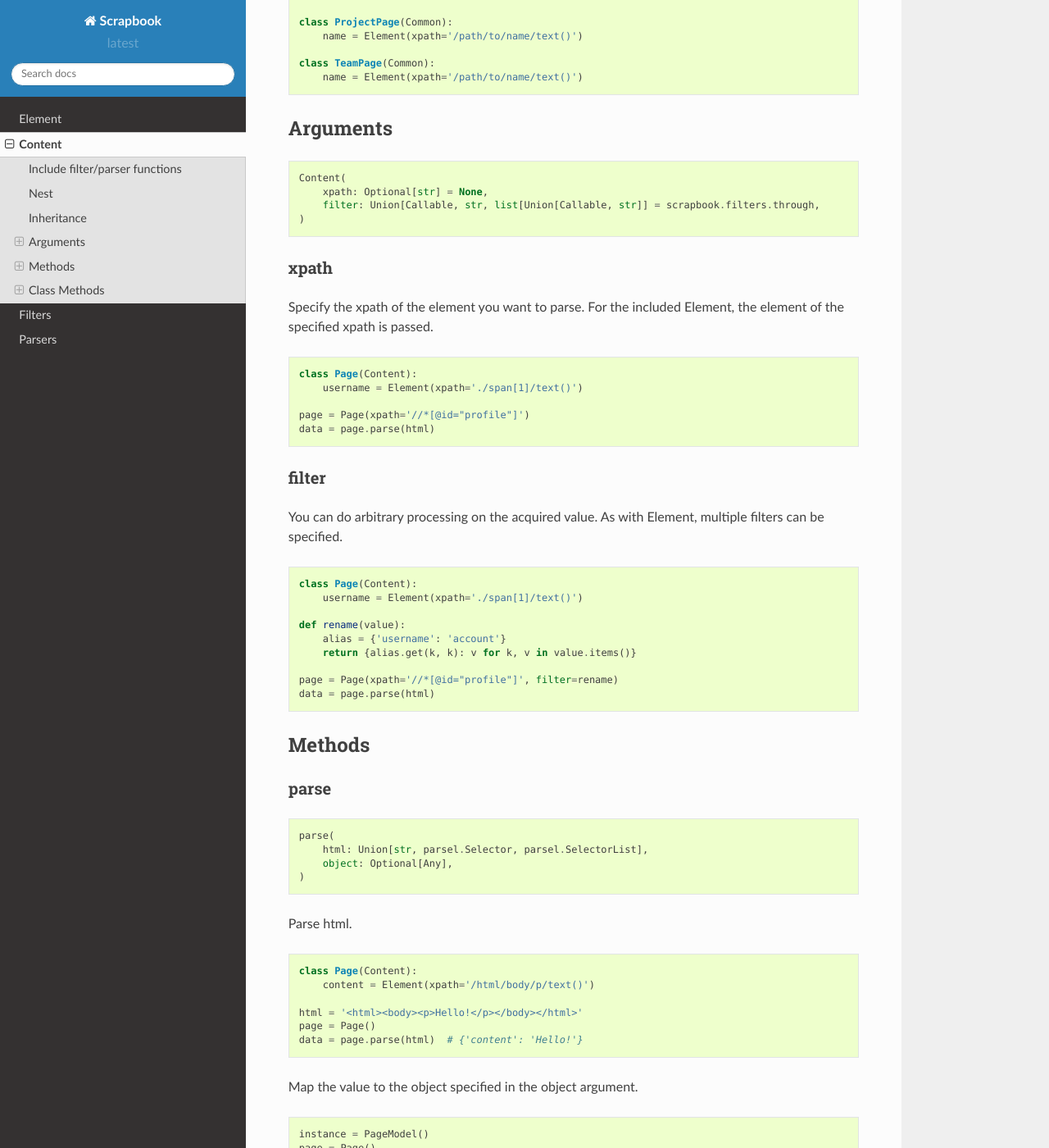
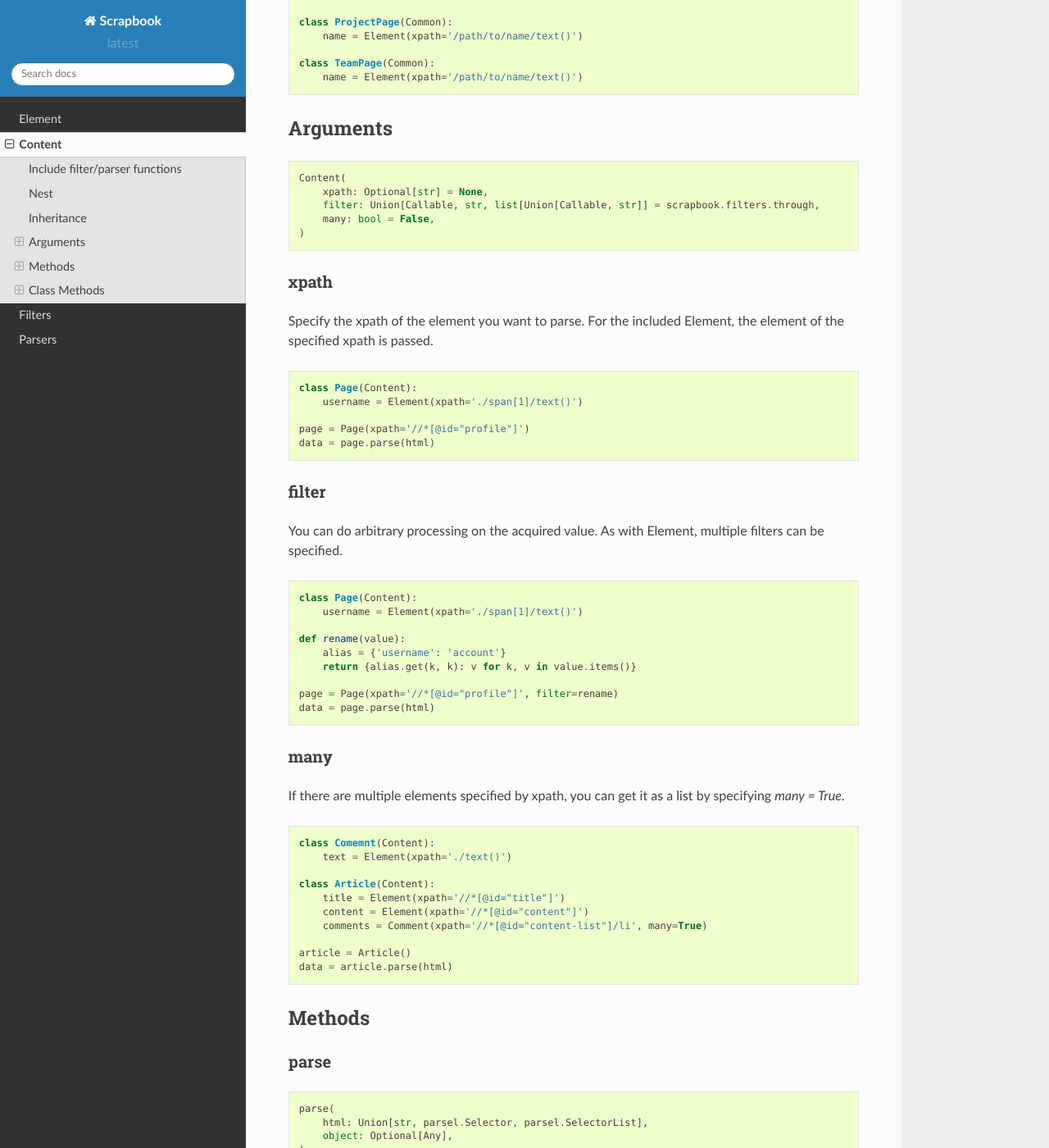
Before and after one commit to odoku/Scrapbook, a Sphinx documentation site: the page built from docs/source/content.rst, in a window 1280 px wide and 1400 px high, scrolled down 1336 px. Shown: the whole window at 82% size. Built offline with Sphinx 7.4.7 and the Read the Docs theme 2.0.0, drawn with Linux system fonts in a browser that asks for light colours.

Commit message:
Update document.

```diff
--- a/docs/source/content.rst
+++ b/docs/source/content.rst
@@ -88,6 +88,7 @@ Arguments
     Content(
         xpath: Optional[str] = None,
         filter: Union[Callable, str, list[Union[Callable, str]] = scrapbook.filters.through,
+        many: bool = False,
     )
 
 xpath
@@ -121,6 +122,24 @@ As with Element, multiple filters can be specified.
 
     page = Page(xpath='//*[@id="profile"]', filter=rename)
     data = page.parse(html)
+
+many
+---------------------------------------------------------------------
+
+If there are multiple elements specified by xpath, you can get it as a list by specifying `many = True`.
+
+.. code-block:: python
+
+    class Comemnt(Content):
+        text = Element(xpath='./text()')
+
+    class Article(Content):
+        title = Element(xpath='//*[@id="title"]')
+        content = Element(xpath='//*[@id="content"]')
+        comments = Comment(xpath='//*[@id="content-list"]/li', many=True)
+
+    article = Article()
+    data = article.parse(html)
 
 
 Methods
```
